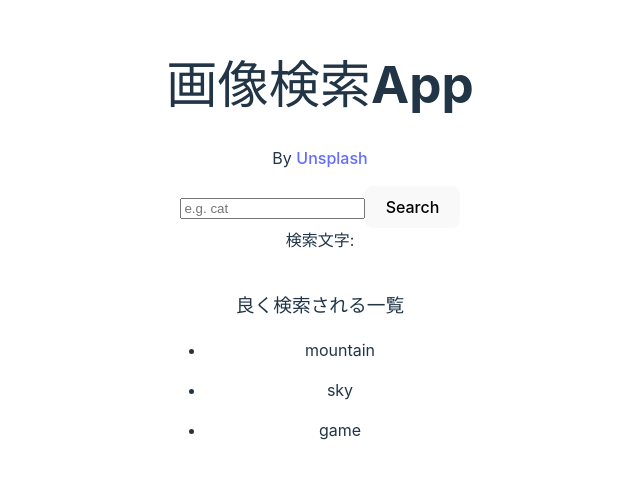
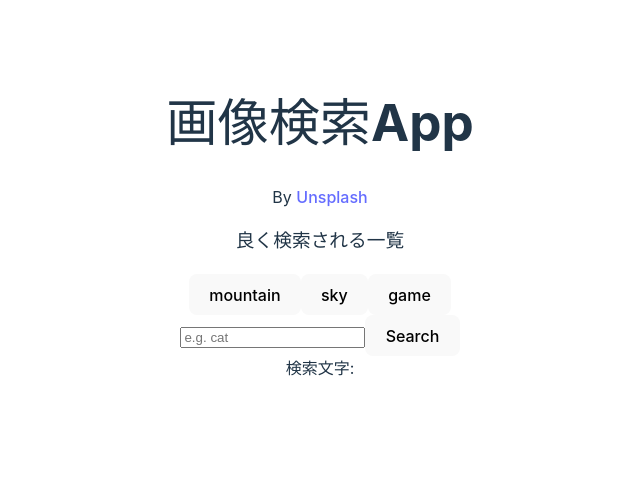
Before and after one commit to na-horita/kensaku, a React (Vite) app: page / in a window 1280 px wide. Shown: the part 160-638 px from the top of the page, without its empty margins (320-960 px from the left). Built offline with nearby package versions, Linux system fonts and the light colour scheme; data requests are answered from the project's data file.

Commit message:
【jsx】頻出単語から、結果を表示とする。問題:ボタンが一個ずれて処理される。

```diff
--- a/src/App.jsx
+++ b/src/App.jsx
@@ -3,7 +3,7 @@ import axios from 'axios'
 import Title from './components/Title'
 import Form from './components/Form'
 import Results from './components/Results'
-import Frequent from './Frequent';
+import Frequent from './components/Frequent';
 import './App.css'
 
 function App() {
@@ -62,10 +62,10 @@ function App() {
   return (
     <div className="App">
         <Title />
+        <Frequent setWord={setWord} searchImages={searchImages}/>
         <Form setWord={setWord} getPhotoData={getPhotoData} />
         検索文字:{word}
         <Results photos = {photos} />
-        <Frequent />
     </div>
   )
 }
--- a/src/Frequent.jsx
+++ /dev/null
@@ -1,29 +0,0 @@
-import React, { useState, useEffect } from 'react';
-
-
-const Frequent = () => {
-
-  const [frequents, setFrequents] = useState([]);
-
-  useEffect(() => {
-    fetch('http://localhost:3001/frequents')
-      .then((response) => response.json())
-      .then((data) => setFrequents(data));
-  }, []);
-
-  return (
-    <div>
-      <h3>良く検索される一覧</h3>
-      <ul>
-        {frequents.map((frequent) => (
-          <li key={frequent.id}>
-            {/* <h4>{frequent.name}</h4> */}
-            <p>{frequent.word}</p>
-          </li>
-        ))}
-      </ul>
-    </div>
-  );
-};
-
-export default Frequent;
--- /dev/null
+++ b/src/components/Frequent.jsx
@@ -0,0 +1,39 @@
+import React, { useState, useEffect } from 'react';
+import axios from 'axios';
+
+
+const Frequent = ({setWord,searchImages}) => {
+
+  const [frequents, setFrequents] = useState([]);
+
+  const ccccc = async (e) => {
+    try {
+      e.preventDefault();
+      let word = await e.target.value;
+      await setWord(word);
+      //console.log(word);
+      await searchImages()
+    } catch (error) {
+      console.error(error);
+    }
+  };
+
+  useEffect(() => {
+    fetch('http://localhost:3001/frequents')
+      .then((response) => response.json())
+      .then((data) => setFrequents(data));
+  }, []);
+
+  return (
+    <div>
+      <h3>良く検索される一覧</h3>
+        <form>
+        {frequents.map((frequent) => (
+            <button key={frequent.id} type="submit" value={frequent.word} onClick={ccccc}>{frequent.word}</button>
+        ))}
+        </form>
+    </div>
+  );
+};
+
+export default Frequent;
--- a/src/components/Results.jsx
+++ b/src/components/Results.jsx
@@ -2,7 +2,7 @@ const Results = ({photos}) => {
     return (
         <div className="photo-list">
             {photos.map((singleData) =>
-                <a href={singleData.link} target="_blank">
+                <a href={singleData.link} key={singleData.id} target="_blank">
                     <img src={singleData.url} alt={singleData.photographer} />
                     <p>{singleData.source}:{singleData.created_at}</p>
                 </a>
```
